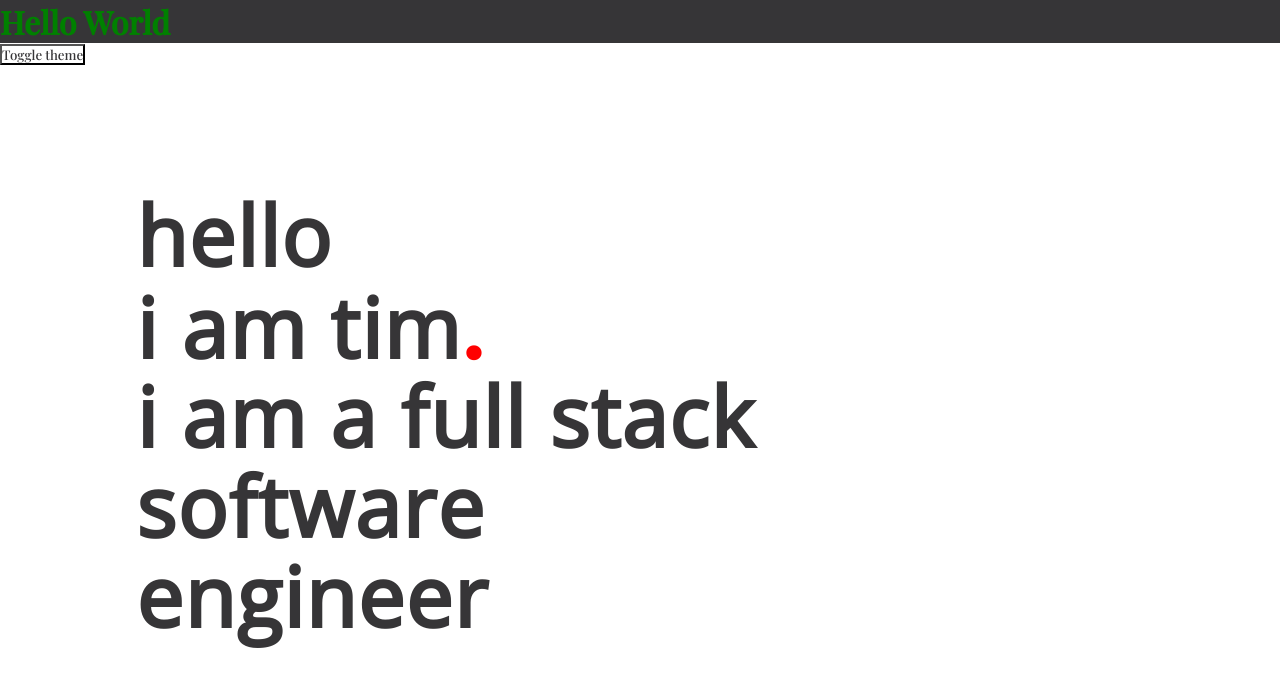
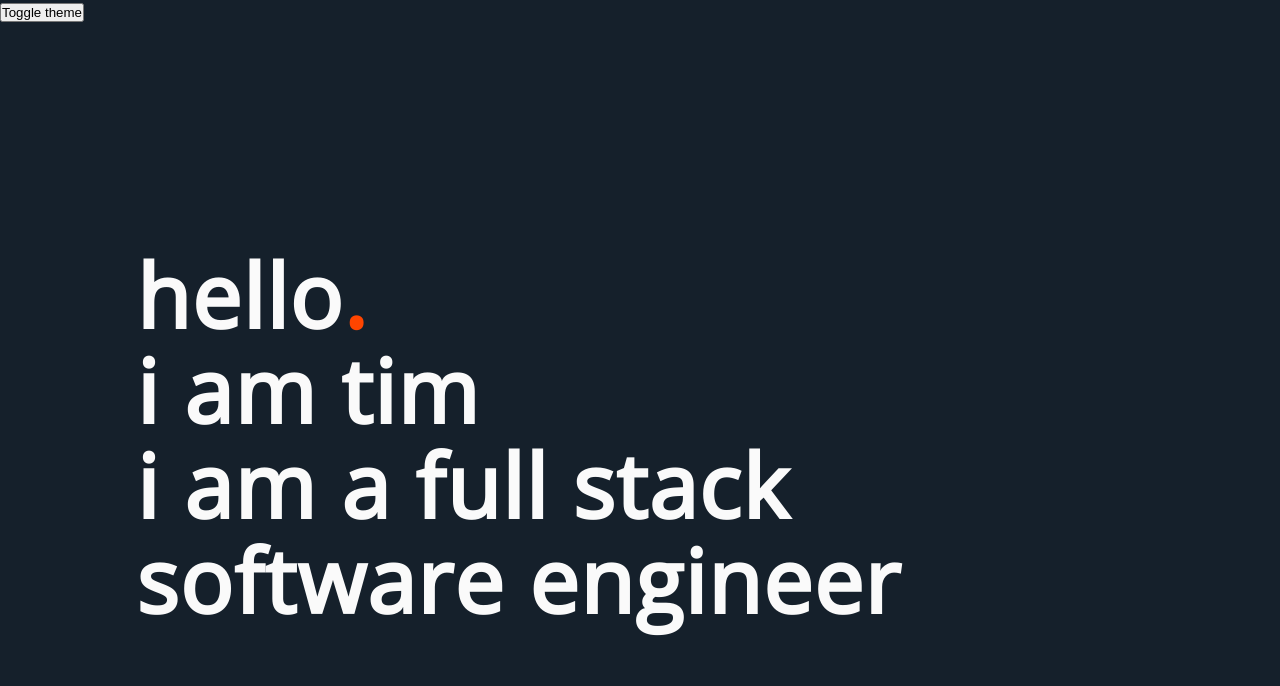
Before and after one commit to timoshishi/portfolio, a React (Create React App) app: page / in a window 1280 px wide. Shown: the top 686 px of the page. Built offline with nearby package versions, Linux system fonts and the light colour scheme.

Commit message:
Implement fade in, change background

```diff
--- a/src/App.js
+++ b/src/App.js
@@ -5,20 +5,14 @@ import { lightTheme, darkTheme } from './styles/themes';
 import useDarkMode from './hooks/useDarkMode';
 import Home from './views/Home';
 
-const Wrapper = styled.h1`
-  color: ${({ theme }) => theme.color};
-  background: ${({ theme }) => theme.background};
-`;
-
 const App = () => {
   const [isDarkTheme, themeToggler] = useDarkMode();
-  const themeMode = isDarkTheme ? darkTheme : lightTheme;
+  const themeMode = !isDarkTheme ? darkTheme : lightTheme;
 
   return (
     <React.Fragment>
       <ThemeProvider theme={themeMode}>
         <GlobalStyles />
-        <Wrapper>Hello World</Wrapper>
         <button onClick={themeToggler}>Toggle theme</button>
         <Home />
       </ThemeProvider>
--- a/src/components/GlobalStyles.js
+++ b/src/components/GlobalStyles.js
@@ -1,14 +1,12 @@
 import { createGlobalStyle } from 'styled-components';
 const GlobalStyles = createGlobalStyle`
-* {
-  box-sizing: border-box;
-  margin: 0;
-  padding: 0;
+
+body {
   font-family: 'Open Sans', sans-serif;
   font-family: 'Playfair Display', serif;
   background: ${({ theme }) => theme.body};
   color: ${({ theme }) => theme.text};
-  transition: all 0.50s linear;
+  /* transition: all 0.50s linear; */
   }
   `;
 
--- /dev/null
+++ b/src/components/IntroWords.js
@@ -0,0 +1,66 @@
+import React from 'react';
+import styled, { keyframes } from 'styled-components';
+import device from '../styles/mediaBreakpoints';
+
+const IntroBox = styled.div`
+  align-self: flex-start;
+  margin-left: 15%;
+  bottom: 0%;
+  width: 100%;
+`;
+
+const Hello = styled.p`
+  font-family: Open Sans;
+  align-self: flex-start;
+  font-size: 2rem;
+  letter-spacing: 0.08rem;
+  line-height: 1.08em;
+  font-weight: ${({ theme }) => (theme.background === '#15202b' ? 600 : 700)};
+  @media ${device.tablet} {
+    font-size: 6rem;
+  }
+`;
+const fadeIn = keyframes`
+ 0% {opacity: 0};
+ 100% {opacity: 1}
+`;
+const Intro = styled.p`
+  font-family: Open Sans;
+  align-self: flex-start;
+  font-size: 2rem;
+  letter-spacing: 0.08rem;
+  line-height: 1.08em;
+  font-weight: 600;
+  animation-name: ${fadeIn};
+  animation-duration: 2s;
+  @media ${device.tablet} {
+    font-size: 5.5rem;
+  }
+`;
+const Period = styled.span`
+  color: ${({ theme }) =>
+    theme.background === '#15202b' ? '#1a91da' : '#FF4500'};
+`;
+
+// const Words = styled.span`
+// `;
+
+const IntroWords = (props) => {
+  console.log(props.theme);
+  return (
+    <IntroBox>
+      <Intro>
+        hello<Period>.</Period>
+      </Intro>
+      <Intro>i am tim</Intro>
+
+      <Intro>i am a full stack </Intro>
+      <Intro>software engineer</Intro>
+      <Intro></Intro>
+    </IntroBox>
+  );
+};
+
+IntroWords.propTypes = {};
+
+export default IntroWords;
--- a/src/index.js
+++ b/src/index.js
@@ -1,6 +1,7 @@
 import React from 'react';
 import ReactDOM from 'react-dom';
 import App from './App';
+import './styles/global.css';
 // import reportWebVitals from './reportWebVitals';
 
 ReactDOM.render(
--- /dev/null
+++ b/src/styles/global.css
@@ -0,0 +1,5 @@
+* {
+  box-sizing: border-box;
+  margin: 0;
+  padding: 0;
+}
--- a/src/styles/themes.js
+++ b/src/styles/themes.js
@@ -1,14 +1,12 @@
 const lightTheme = {
   body: '#FFF',
-  text: '#363537',
-  toggleBorder: '#FFF',
-  background: '#363537',
-  color: 'green',
+  color: '#363537',
+  background: '#FAFAFA',
 };
 const darkTheme = {
-  body: '#363537',
+  body: '#15202b',
   text: '#FAFAFA',
   toggleBorder: '#6B8096',
-  background: '#999',
+  background: '#FAFAFA',
 };
 export { lightTheme, darkTheme };
--- a/src/views/Home.js
+++ b/src/views/Home.js
@@ -1,8 +1,6 @@
 import React, { useEffect, useRef } from 'react';
-import PropTypes from 'prop-types';
 import styled from 'styled-components';
-import device from '../styles/mediaBreakpoints';
-
+import IntroWords from '../components/IntroWords';
 const Wrapper = styled.div`
   display: flex;
   flex-direction: column;
@@ -13,46 +11,11 @@ const Wrapper = styled.div`
   height: 100vh;
   width: 100vh;
 `;
-const IntroBox = styled.div`
-  align-self: flex-start;
-  margin-left: 15%;
-  position: absolute;
-  bottom: 30%;
-`;
-const Header = styled.p`
-  font-weight: 600;
-  font-size: 5rem;
-  letter-spacing: 0.05rem;
-  margin-bottom: 0.5rem;
-  @media ${device.tablet} {
-    font-size: 5rem;
-    margin-bottom: 0.5rem;
-  }
-`;
-const Intro = styled.p`
-  font-family: Open Sans;
-  align-self: flex-start;
-  font-size: 2rem;
-  letter-spacing: 0.08rem;
-  line-height: 1.08em;
-  font-weight: 600;
-  @media ${device.tablet} {
-    font-size: 5.2rem;
-  }
-`;
 const Home = (props) => {
   useEffect(() => {}, []);
   return (
     <Wrapper>
-      <IntroBox>
-        <Intro>hello</Intro>
-        <Intro>
-          i am tim<span style={{ color: 'red' }}>.</span>
-        </Intro>
-
-        <Intro>i am a full stack</Intro>
-        <Intro>software engineer</Intro>
-      </IntroBox>
+      <IntroWords />
     </Wrapper>
   );
 };
```
